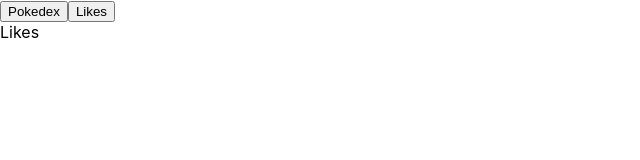
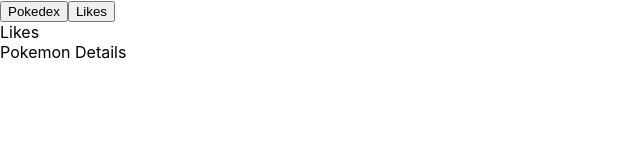
Before and after one commit to ennshi/pokedex-front, a React (Create React App) app: page /likes in a window 1280 px wide. Shown: the top 160 px of the page, without its empty margins (0-640 px from the left). Built offline with nearby package versions, Linux system fonts and the light colour scheme.

Commit message:
Create PokemonDetails modal

```diff
--- a/public/index.html
+++ b/public/index.html
@@ -29,15 +29,6 @@
   <body>
     <noscript>You need to enable JavaScript to run this app.</noscript>
     <div id="root"></div>
-    <!--
-      This HTML file is a template.
-      If you open it directly in the browser, you will see an empty page.
-
-      You can add webfonts, meta tags, or analytics to this file.
-      The build step will place the bundled scripts into the <body> tag.
-
-      To begin the development, run `npm start` or `yarn start`.
-      To create a production bundle, use `npm run build` or `yarn build`.
-    -->
+    <div id="modal-root"></div>
   </body>
 </html>
--- a/src/App.js
+++ b/src/App.js
@@ -4,6 +4,7 @@
 import Likes from './components/likes/Likes/Likes';
 import Navbar from './components/main-layout/Navbar/Navbar';
 import NotFound from './components/NotFound/NotFound';
+import PokemonDetails from './components/PokemonDetails/PokemonDetails';
 
 const App = () => {
     return (
@@ -16,6 +17,7 @@
                     <Route component={ NotFound } />
                 </Switch>
             </Router>
+            <PokemonDetails />
         </main>
     );
 };
--- /dev/null
+++ b/src/components/PokemonDetails/PokemonDetails.js
@@ -0,0 +1,17 @@
+import React from 'react';
+import ReactDOM from 'react-dom';
+import Backdrop from '../common/modal/Backdrop';
+import Modal from '../common/modal/Modal';
+
+const PokemonDetails = () => {
+    return ReactDOM.createPortal(
+        <Backdrop>
+            <Modal>
+                Pokemon Details
+            </Modal>
+        </Backdrop>,
+        document.getElementById('modal-root')
+    );
+};
+
+export default PokemonDetails;
```
